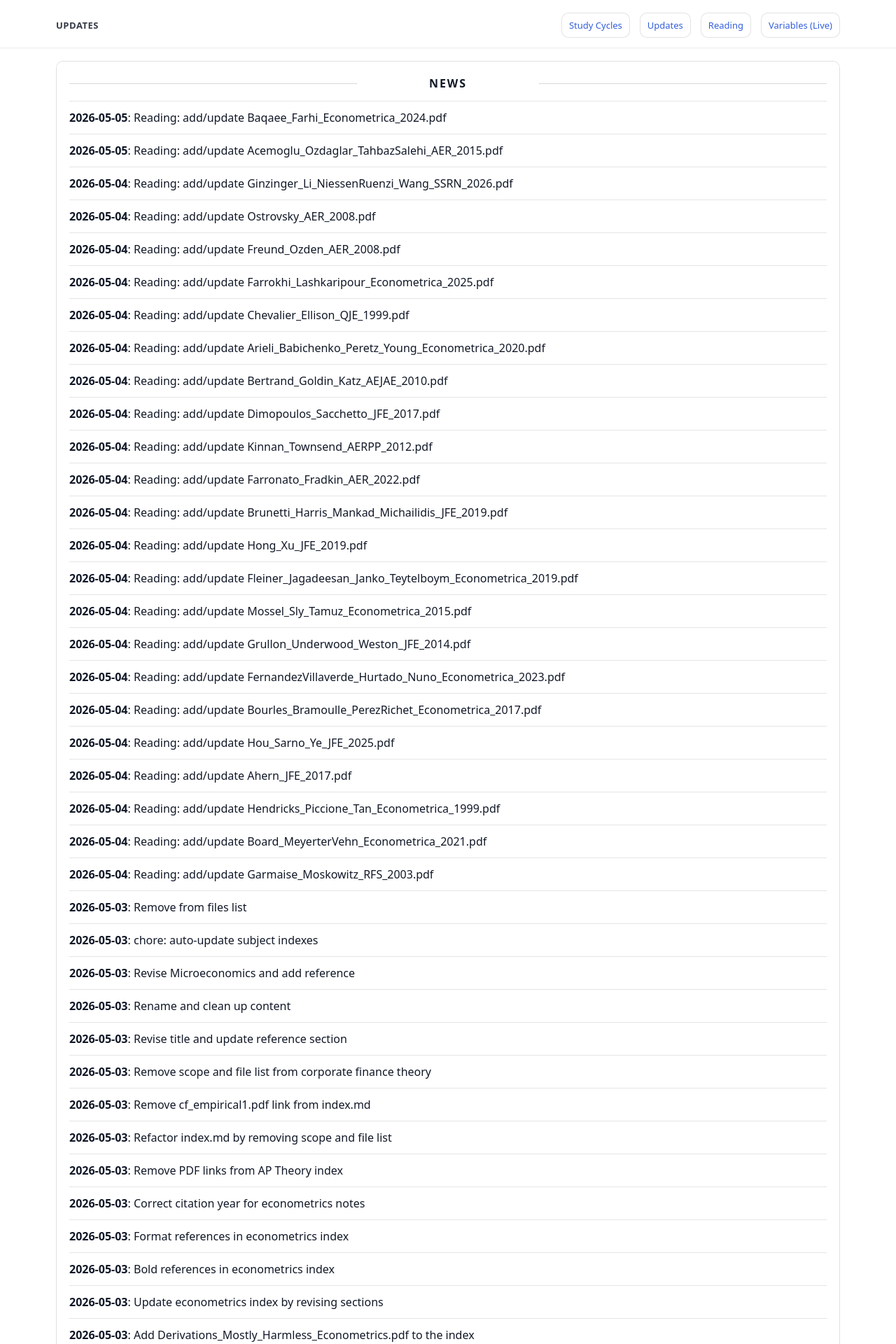
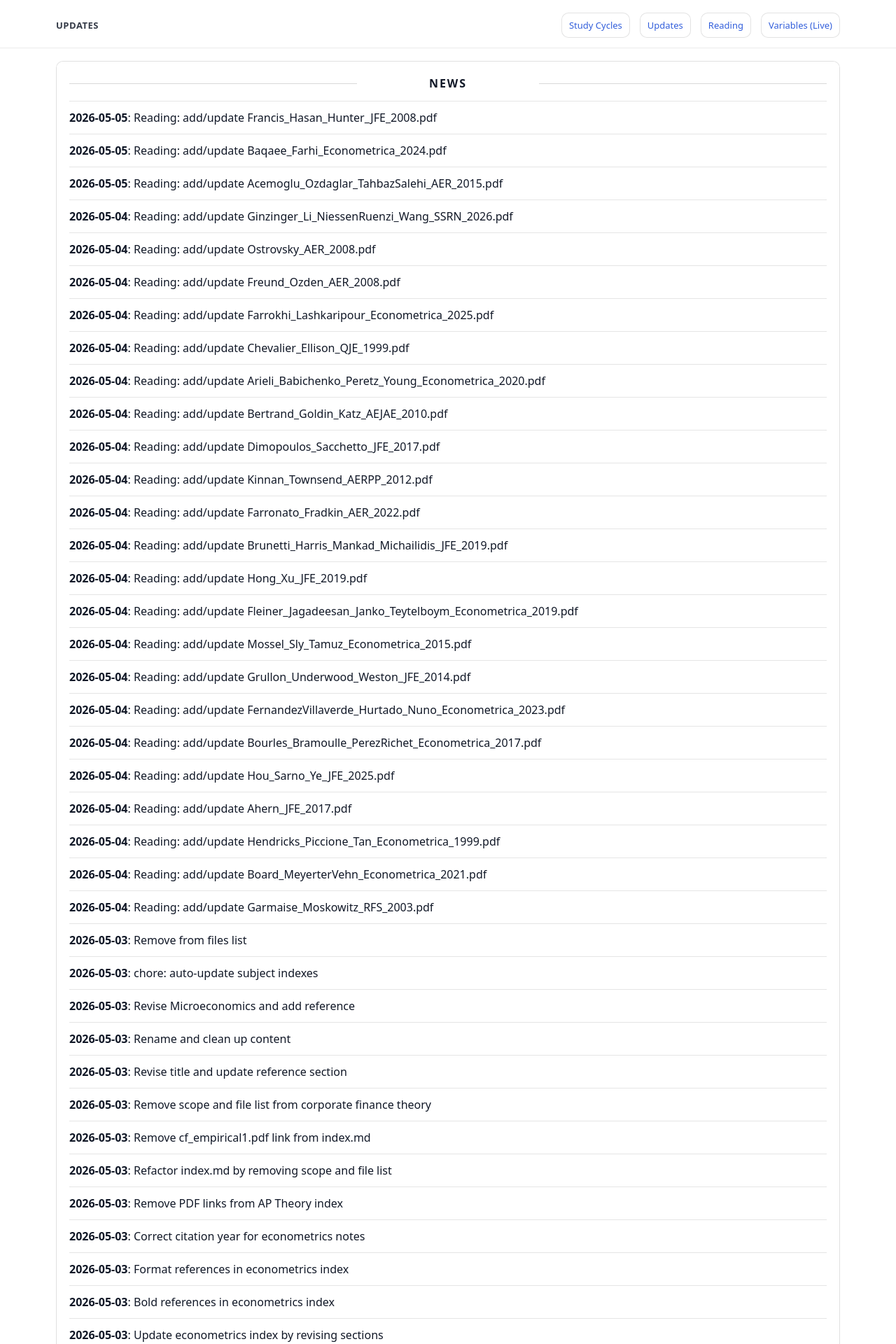
Before and after one commit to yaxinzn/study-archive, a Jekyll site: the page built from updates/index.md, in a window 1280 px wide. Shown: the top 1920 px of the page at 70% size. Built offline with Jekyll 4.4.1, drawn with Linux system fonts in a browser that asks for light colours; some of the changed text lies outside the part shown.

Commit message:
chore: update NEWS feed

```diff
--- a/_data/news.yml
+++ b/_data/news.yml
@@ -1,4 +1,7 @@
 # Auto-generated update history (sorted newest -> oldest). Do not edit manually.
+- ts: "1777933226"
+  date: "2026-05-05"
+  title: "Reading: add/update Francis_Hasan_Hunter_JFE_2008.pdf"
 - ts: "1777932953"
   date: "2026-05-05"
   title: "Reading: add/update Baqaee_Farhi_Econometrica_2024.pdf"
```
